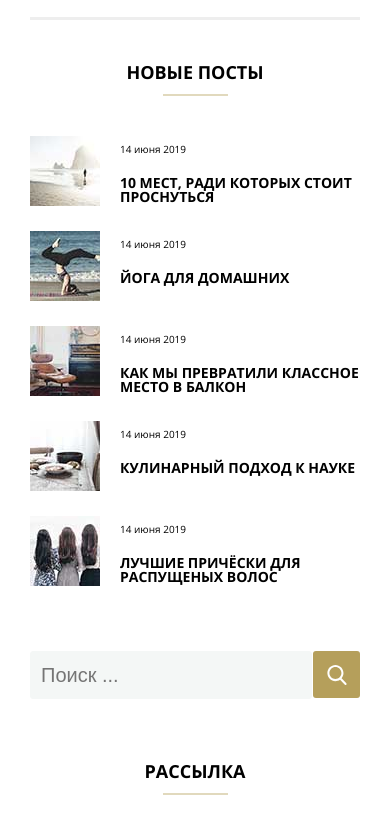
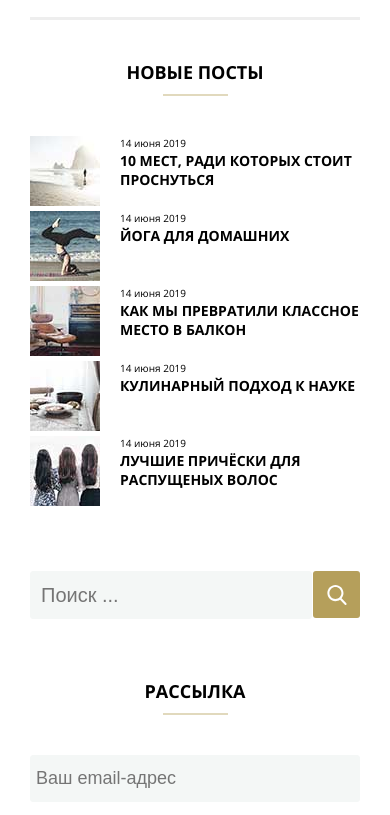
Before and after one commit to Tolik19bat/MQ-diploma, a plain HTML site: page index.html in a window 390 px wide. Shown: the part 4363-5178 px from the top of the page. Drawn offline with Linux system fonts and the light colour scheme; files whose address does not match are found by name.

Commit message:
aaaaasdfg

```diff
--- a/css/style.css
+++ b/css/style.css
@@ -66,7 +66,6 @@ h4 {
 }
 
 @media (max-width: 640px) {
-
   /*=======header===*/
   .header {
     background-image: url(../images/banner-mobile.jpg);
@@ -329,7 +328,7 @@ h4 {
     font-size: 15px;
   }
 
-   .list-tags :not( :first-child) {
+  .list-tags :not(:first-child) {
     margin: 0px 0px 0px 20px;
   }
 
@@ -381,15 +380,18 @@ h4 {
     margin: auto;
   }
 
-   .news-posts {
+  .news-post {
     display: flex;
   }
 
-   .news-posts:not( :first-child) {
-      margin: 20px 0px 0px 0px;
+  .news-post:not(: first-child) {
+    margin-bottom: 20px;
   }
 
   .news-post-date {
+    height: 70px;
+    display: flex;
+    flex-direction: column;
     margin-left: 20px;
   }
 
@@ -554,7 +556,7 @@ h4 {
   }
 
   .topic-item::after {
-      content: '';
+    content: "";
     background-color: #eeeeee;
     position: absolute;
     width: 100%;
@@ -593,7 +595,7 @@ h4 {
     position: relative;
   }
 
-   .post-title {
+  .schop-post-title {
     display: flex;
     text-align: start;
     margin-top: 18px;
@@ -640,7 +642,6 @@ h4 {
     align-items: flex-end;
   }
 
-
   .content-wrapper {
     padding: 0px 15px 0px 15px;
     max-width: 360px;
@@ -662,11 +663,9 @@ h4 {
   .picture-img {
     max-width: 330px;
   }
-
 }
 
 /* ======================================main end=== */
-
 
 /* .content-wrapper { */
 /* flex-wrap: wrap; */
@@ -831,7 +830,6 @@ h4 {
 
 .post-text > p:not(first-child) {
    /* margin-top: 16px; */
-
 
 /* ============== main end === */
 /*===================== Sidebar ==================================================================*/
--- a/index.html
+++ b/index.html
@@ -235,7 +235,7 @@
                            <h4>новые посты</h4>
                         </div>
 
-                     <article class="news-posts">
+                     <article class="news-post">
                         <figure class="figure-img">
                            <img class="picture-img"
                               src="images/2.jpg"
@@ -248,7 +248,7 @@
                            </div>
                      </article>
 
-                     <article class="news-posts">
+                     <article class="news-post">
                         <figure class="figure-img">
                            <img class="picture-img"
                               src="images/151.jpg"
@@ -261,7 +261,7 @@
                            </div>
                      </article>
 
-                     <article class="news-posts">
+                     <article class="news-post">
                         <figure class="figure-img">
                            <img class="picture-img"
                               src="images/45.jpg"
@@ -275,7 +275,7 @@
                            </div>
                      </article>
 
-                     <article class="news-posts">
+                     <article class="news-post">
                         <figure class="figure-img">
                            <img class="picture-img"
                               src="images/501.jpg"
@@ -288,7 +288,7 @@
                            </div>
                      </article>
 
-                     <article class="news-posts">
+                     <article class="news-post">
                            <figure class="figure-img">
                               <img class="picture-img"
                                  src="images/7.jpg"
@@ -371,7 +371,7 @@
 													alt="принт на подушке">
 											</figure>
 										<div class="schop-post">
-											<div class="post-title"><h4>подушки на диван</h4></div>
+											<div class="schop-post-title"><h4>подушки на диван</h4></div>
 												<div class="post-txt"><p>Набор из двух подушек с модными принтами. Видео о создании <a class="link" href="##">сдесь.</a>..</p></div>
 
 												<div class="schop-container">
@@ -393,7 +393,7 @@
 													alt="принт на подушке">
 											</figure>
 										<div class="schop-post">
-											<div class="post-title"><h4>кукла &laquo;зайчик&raquo;</h4></div>
+											<div class="schop-post-title"><h4>кукла &laquo;зайчик&raquo;</h4></div>
 												<div class="post-txt"><p>Интерьерная рукодельная кукла &laquo;зайчик&raquo;, созданию которой посвящена<a class="link" href="##">весенняя серия постов</a>в блоге и несколько подкастов.</p></div>
 
 												<div class="schop-container">
@@ -412,7 +412,7 @@
 										<img class="schop-img" src="images/shop-item-mobile3.jpg" alt="принт на подушке">
 									</figure>
 									<div class="schop-post">
-										<div class="post-title">
+										<div class="schop-post-title">
 											<h4>Шестиугольная рамка</h4>
 										</div>
 										<div class="post-txt">
```
Lines whose indentation alone changed are shown as unchanged.
